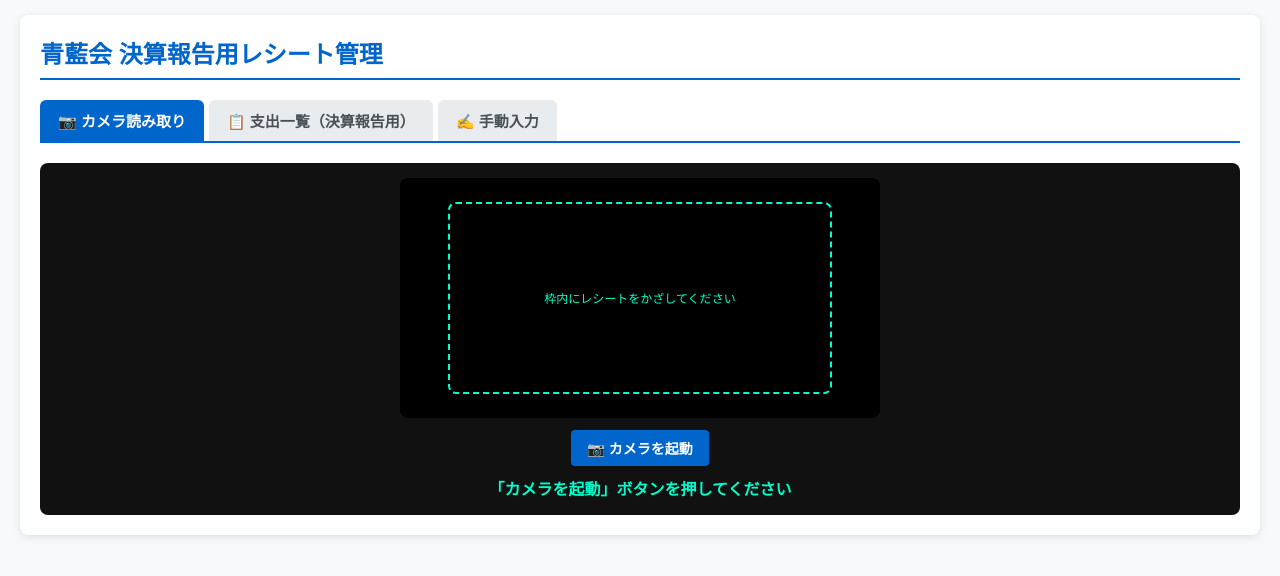
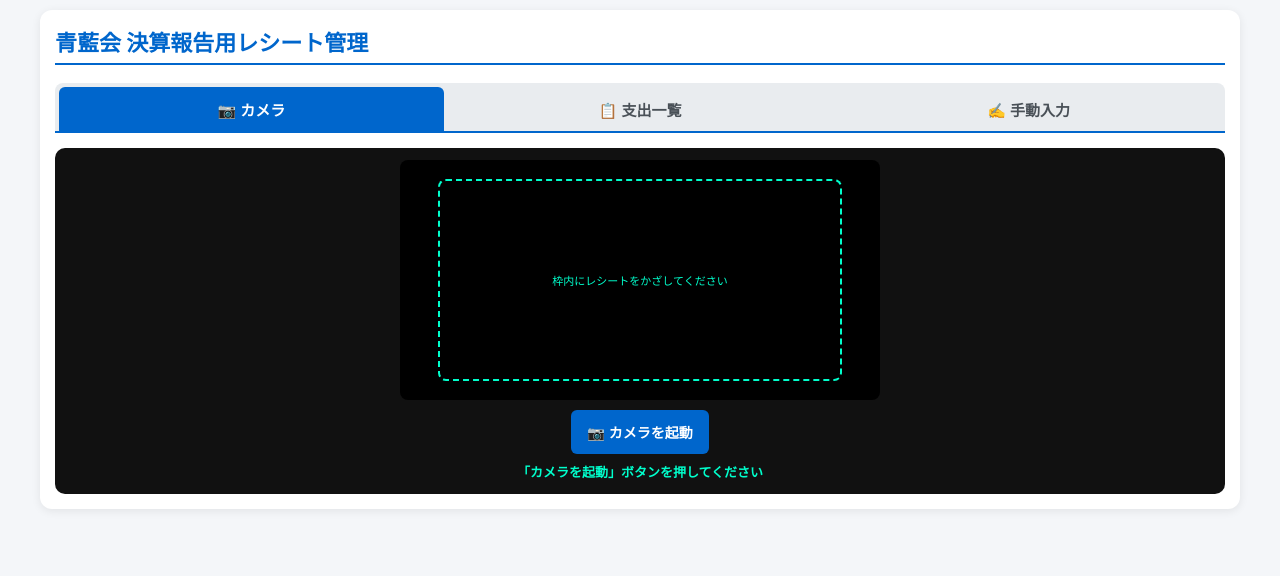
Before and after one commit to nosuke0504/expense-app, a Flask app: page / in a window 1280 px wide. Shown: the top 576 px of the page. Run offline with Flask 3, Linux system fonts and the light colour scheme.

Commit message:
スマホ表示用レイアウトの最適化（レスポンシブデザイン・タッチ操作性の向上）

```diff
--- a/templates/index.html
+++ b/templates/index.html
@@ -2,46 +2,49 @@
 <html lang="ja">
 <head>
     <meta charset="UTF-8">
-    <meta name="viewport" content="width=device-width, initial-scale=1.0">
+    <meta name="viewport" content="width=device-width, initial-scale=1.0, maximum-scale=1.0, user-scalable=no">
     <title>青藍会 決算報告用レシート管理アプリ</title>
     <style>
-        body { font-family: sans-serif; padding: 15px; background-color: #f8f9fa; color: #333; margin: 0; }
-        .container { max-width: 1200px; margin: 0 auto; background: #fff; padding: 20px; border-radius: 8px; box-shadow: 0 2px 8px rgba(0,0,0,0.1); }
-        h2 { border-bottom: 2px solid #0066cc; padding-bottom: 8px; color: #0066cc; margin-top: 0; }
+        * { box-sizing: border-box; }
+        body { font-family: -apple-system, BlinkMacSystemFont, "Segoe UI", Roboto, "Helvetica Neue", Arial, sans-serif; padding: 10px; background-color: #f4f6f9; color: #333; margin: 0; }
+        .container { max-width: 1200px; margin: 0 auto; background: #fff; padding: 15px; border-radius: 12px; box-shadow: 0 2px 10px rgba(0,0,0,0.08); }
+        h2 { border-bottom: 2px solid #0066cc; padding-bottom: 6px; color: #0066cc; margin-top: 0; font-size: 18px; text-align: center; }
+        h3 { font-size: 16px; margin-top: 10px; margin-bottom: 12px; }
 
-        /* タブナビゲーション */
-        .tab-nav { display: flex; gap: 5px; margin-bottom: 20px; border-bottom: 2px solid #0066cc; }
-        .tab-btn { padding: 10px 18px; border: none; background-color: #e9ecef; cursor: pointer; font-size: 15px; font-weight: bold; border-radius: 6px 6px 0 0; color: #495057; }
+        /* タブナビゲーション（スマホ表示で3均等割） */
+        .tab-nav { display: flex; gap: 4px; margin-bottom: 15px; border-bottom: 2px solid #0066cc; background: #e9ecef; padding: 4px 4px 0 4px; border-radius: 8px 8px 0 0; }
+        .tab-btn { flex: 1; padding: 10px 4px; border: none; background-color: transparent; cursor: pointer; font-size: 13px; font-weight: bold; border-radius: 6px 6px 0 0; color: #495057; text-align: center; }
         .tab-btn.active { background-color: #0066cc; color: white; }
 
         /* カメラ表示エリア */
-        .camera-section { padding: 15px; background: #111; color: #fff; border-radius: 8px; text-align: center; position: relative; }
+        .camera-section { padding: 12px; background: #111; color: #fff; border-radius: 10px; text-align: center; position: relative; }
         .video-wrapper { position: relative; width: 100%; max-width: 480px; margin: 0 auto; overflow: hidden; border-radius: 8px; background: #000; }
         video { width: 100%; height: auto; display: block; }
 
         .guide-box {
-            position: absolute; top: 10%; left: 10%; width: 80%; height: 80%;
+            position: absolute; top: 8%; left: 8%; width: 84%; height: 84%;
             border: 2px dashed #00ffcc; border-radius: 8px; box-sizing: border-box;
             pointer-events: none; display: flex; align-items: center; justify-content: center;
         }
-        .guide-text { color: #00ffcc; background: rgba(0,0,0,0.6); padding: 4px 8px; border-radius: 4px; font-size: 12px; }
+        .guide-text { color: #00ffcc; background: rgba(0,0,0,0.65); padding: 4px 8px; border-radius: 4px; font-size: 11px; }
 
-        .controls { margin-top: 12px; }
-        button { background-color: #0066cc; color: white; border: none; padding: 8px 16px; border-radius: 4px; cursor: pointer; font-size: 14px; font-weight: bold; }
+        .controls { margin-top: 10px; display: flex; gap: 8px; justify-content: center; }
+        button { background-color: #0066cc; color: white; border: none; padding: 10px 16px; border-radius: 6px; cursor: pointer; font-size: 14px; font-weight: bold; min-height: 44px; touch-action: manipulation; }
         button:disabled { background-color: #777; cursor: not-allowed; }
         button.btn-success { background-color: #28a745; }
         button.btn-success:hover { background-color: #218838; }
-        button.btn-danger { background-color: #dc3545; }
+        button.btn-danger { background-color: #dc3545; padding: 6px 12px; min-height: 36px; }
         button.btn-secondary { background-color: #6c757d; }
 
-        #status { margin-top: 10px; font-weight: bold; color: #00ffcc; min-height: 24px; }
+        #status { margin-top: 8px; font-weight: bold; color: #00ffcc; min-height: 20px; font-size: 13px; }
 
-        /* Excel風 縦軸固定テーブルレイアウト */
+        /* Excel風 縦軸固定テーブルレイアウト（スマホ最適化） */
         .table-responsive {
             overflow-x: auto;
-            margin-top: 15px;
+            -webkit-overflow-scrolling: touch;
+            margin-top: 10px;
             border: 1px solid #d0d7de;
-            border-radius: 6px;
+            border-radius: 8px;
             background: #fff;
         }
         .excel-vertical-table {
@@ -51,7 +54,7 @@
         }
         .excel-vertical-table th, .excel-vertical-table td {
             border: 1px solid #d0d7de;
-            padding: 8px 12px;
+            padding: 8px 10px;
             font-size: 13px;
             vertical-align: middle;
         }
@@ -60,28 +63,65 @@
             left: 0;
             background-color: #f0f4f8;
             z-index: 2;
-            min-width: 180px;
-            box-shadow: 2px 0 5px rgba(0,0,0,0.05);
+            min-width: 140px;
+            max-width: 150px;
+            box-shadow: 2px 0 5px rgba(0,0,0,0.08);
             font-weight: bold;
             color: #333;
             text-align: left;
+            font-size: 12px;
         }
 
-        input[type="text"], input[type="number"], select { width: 100%; box-sizing: border-box; padding: 6px; border: 1px solid #ccc; border-radius: 4px; font-size: 13px; }
-        .warning-tag { display: block; background-color: #fff3cd; color: #856404; border: 1px solid #ffeeba; padding: 4px 6px; border-radius: 4px; margin-bottom: 4px; font-size: 12px; }
+        /* スマホでの自動ズーム防止用に16px確保 */
+        input[type="text"], input[type="number"], select {
+            width: 100%;
+            box-sizing: border-box;
+            padding: 8px;
+            border: 1px solid #ccc;
+            border-radius: 6px;
+            font-size: 16px;
+            -webkit-appearance: none;
+        }
 
-        /* 決算報告まとめ計算ボックス */
-        .summary-box { margin-top: 20px; padding: 15px; background: #eef6ff; border-radius: 6px; border: 1px solid #cce0ff; display: flex; flex-wrap: wrap; justify-content: space-between; align-items: center; gap: 15px; }
-        .summary-inputs { display: flex; align-items: center; gap: 10px; font-weight: bold; }
-        .summary-inputs input { width: 140px; font-size: 16px; padding: 4px 8px; }
-        .summary-results { font-size: 16px; font-weight: bold; text-align: right; }
-        .refund-text { color: #dc3545; font-size: 18px; }
+        .warning-tag { display: block; background-color: #fff3cd; color: #856404; border: 1px solid #ffeeba; padding: 4px 6px; border-radius: 4px; margin-bottom: 4px; font-size: 11px; line-height: 1.3; }
 
-        .action-bar { margin-top: 15px; display: flex; gap: 10px; justify-content: flex-end; }
+        /* 決算報告まとめ計算ボックス（スマホ用1列表示） */
+        .summary-box {
+            margin-top: 15px;
+            padding: 12px;
+            background: #eef6ff;
+            border-radius: 8px;
+            border: 1px solid #cce0ff;
+            display: flex;
+            flex-direction: column;
+            gap: 12px;
+        }
+        .summary-inputs { display: flex; flex-direction: column; gap: 4px; font-weight: bold; font-size: 14px; }
+        .summary-inputs input { width: 100%; font-size: 16px; padding: 8px; }
+        .summary-results { font-size: 14px; font-weight: bold; text-align: left; border-top: 1px dashed #b8daff; padding-top: 8px; line-height: 1.6; }
+        .refund-text { color: #dc3545; font-size: 16px; font-weight: bold; display: block; margin-top: 4px; }
+
+        /* スマホ画面用アクションボタン（全幅表示） */
+        .action-bar { margin-top: 15px; display: flex; flex-direction: column; gap: 10px; }
+        .action-bar button { width: 100%; font-size: 14px; }
 
         /* 手動入力フォーム */
-        .manual-form-group { margin-bottom: 15px; }
-        .manual-form-group label { display: block; font-weight: bold; margin-bottom: 5px; font-size: 14px; }
+        .manual-form-group { margin-bottom: 12px; }
+        .manual-form-group label { display: block; font-weight: bold; margin-bottom: 4px; font-size: 13px; }
+
+        /* PC画面向けメディアクエリ（デスクトップ時） */
+        @media (min-width: 768px) {
+            h2 { font-size: 22px; text-align: left; }
+            .tab-btn { font-size: 15px; padding: 10px 18px; }
+            .summary-box { flex-direction: row; justify-content: space-between; align-items: center; }
+            .summary-inputs { flex-direction: row; align-items: center; }
+            .summary-inputs input { width: 140px; }
+            .summary-results { text-align: right; border-top: none; padding-top: 0; }
+            .action-bar { flex-direction: row; justify-content: flex-end; }
+            .action-bar button { width: auto; }
+            .excel-vertical-table th.sticky-header { min-width: 180px; font-size: 13px; }
+            input[type="text"], input[type="number"], select { font-size: 13px; padding: 6px; }
+        }
 
         /* A4印刷用レイアウト設定 */
         @media print {
@@ -102,8 +142,8 @@
 
         <!-- タブナビゲーション -->
         <div class="tab-nav">
-            <button class="tab-btn active" id="btnTabCamera" onclick="switchTab('camera')">📷 カメラ読み取り</button>
-            <button class="tab-btn" id="btnTabList" onclick="switchTab('list')">📋 支出一覧（決算報告用）</button>
+            <button class="tab-btn active" id="btnTabCamera" onclick="switchTab('camera')">📷 カメラ</button>
+            <button class="tab-btn" id="btnTabList" onclick="switchTab('list')">📋 支出一覧</button>
             <button class="tab-btn" id="btnTabManual" onclick="switchTab('manual')">✍️ 手動入力</button>
         </div>
 
@@ -119,7 +159,7 @@
 
                 <div class="controls">
                     <button id="startCamBtn">📷 カメラを起動</button>
-                    <button id="manualScanBtn" style="display:none;" class="btn-success">⚡ 今すぐ解析（手動）</button>
+                    <button id="manualScanBtn" style="display:none;" class="btn-success">⚡ 今すぐ解析</button>
                 </div>
                 <div id="status">「カメラを起動」ボタンを押してください</div>
             </div>
@@ -150,14 +190,14 @@
             <!-- ファイル出力・印刷ボタン -->
             <div class="action-bar">
                 <button onclick="exportCSV()" class="btn-secondary">📊 CSV出力（Excel用）</button>
-                <button onclick="printA4Sheets()" class="btn-success">🖨️ A4貼り付け台紙の印刷・PDF出力</button>
+                <button onclick="printA4Sheets()" class="btn-success">🖨️ A4貼り付け台紙の印刷・PDF</button>
             </div>
         </div>
 
         <!-- 3. 手動入力ビュー -->
         <div id="manualView" class="tab-content" style="display:none;">
             <h3>手動入力フォーム</h3>
-            <form id="manualForm" style="background: #f0f4f8; padding: 20px; border-radius: 8px; border: 1px solid #d0d7de;">
+            <form id="manualForm" style="background: #f8f9fa; padding: 15px; border-radius: 8px; border: 1px solid #d0d7de;">
                 <div class="manual-form-group">
                     <label for="m_date">日付 (YYYY-MM-DD):</label>
                     <input type="text" id="m_date" placeholder="例: 2026-06-12" required>
@@ -187,7 +227,7 @@
                     <label for="m_amount">金額(円):</label>
                     <input type="number" id="m_amount" placeholder="例: 5000" required>
                 </div>
-                <button type="submit" class="btn-success" style="width: 100%; padding: 12px; font-size: 16px;">＋ 支出一覧に追加</button>
+                <button type="submit" class="btn-success" style="width: 100%; padding: 12px; font-size: 16px; margin-top: 5px;">＋ 支出一覧に追加</button>
             </form>
         </div>
     </div>
@@ -380,7 +420,7 @@
             container.innerHTML = '';
 
             if (receiptData.length === 0) {
-                container.innerHTML = '<div style="text-align:center; padding:30px; color:#666;">データが登録されていません。「カメラ読み取り」または「手動入力」から追加してください。</div>';
+                container.innerHTML = '<div style="text-align:center; padding:30px 10px; color:#666; font-size:13px;">データが登録されていません。<br>「カメラ」または「手動入力」から追加してください。</div>';
                 updateSummary();
                 return;
             }
@@ -388,7 +428,6 @@
             const table = document.createElement('table');
             table.className = 'excel-vertical-table';
 
-            // 項目見出し（縦軸）
             const labels = [
                 '通し番号',
                 '日付',
@@ -401,7 +440,6 @@
                 '操作'
             ];
 
-            // 縦軸の見出し行を生成
             const rows = labels.map(label => {
                 const tr = document.createElement('tr');
                 const th = document.createElement('th');
@@ -411,7 +449,6 @@
                 return tr;
             });
 
-            // 各レシートのデータを列（横方向）に追加
             receiptData.forEach((item, index) => {
                 // 0: 通し番号
                 const td0 = document.createElement('td');
@@ -446,7 +483,7 @@
                 // 7: ガイドライン不備チェック・警告
                 const tdWarn = document.createElement('td');
                 tdWarn.id = `warn-${index}`;
-                tdWarn.style.minWidth = '220px';
+                tdWarn.style.minWidth = '200px';
                 renderWarningsTd(tdWarn, item.warnings);
                 rows[7].appendChild(tdWarn);
 
@@ -477,7 +514,7 @@
 
         function createInputTd(value, onChange, type = 'text') {
             const td = document.createElement('td');
-            td.style.minWidth = '160px';
+            td.style.minWidth = '150px';
             const input = document.createElement('input');
             input.type = type;
             input.value = value;
```
